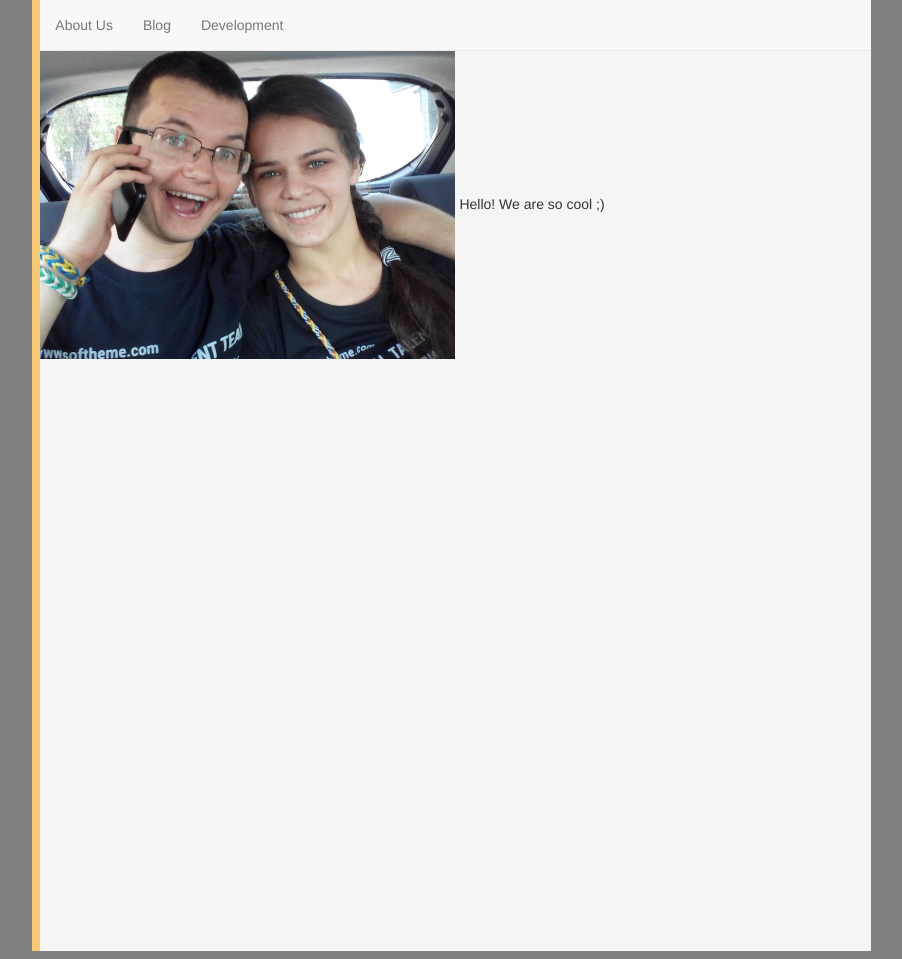
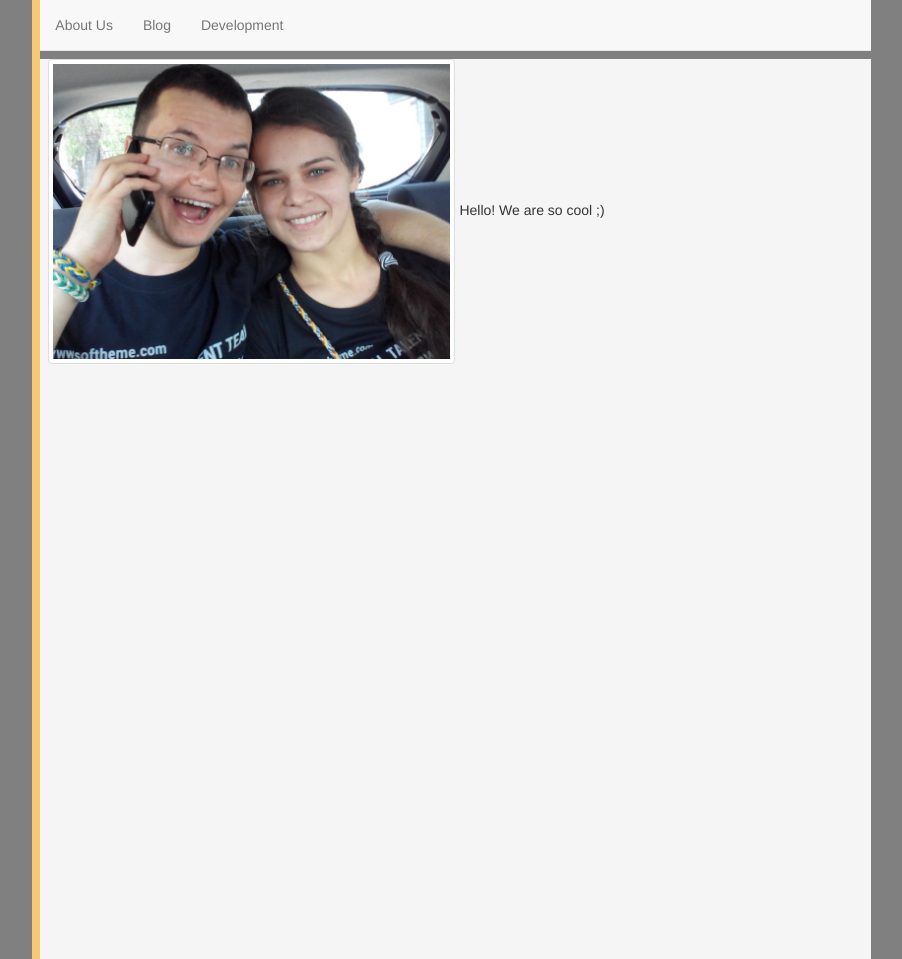
Before and after one commit to CrazyCouple/CrazyCouple.github.io, a Jekyll site: the page built from index.html, in a window 1280 px wide. Shown: the whole page, without its empty margins (181-1083 px from the left). Built offline with Jekyll 4.4.1, drawn with Linux system fonts in a browser that asks for light colours.

Commit message:
About Us page

```diff
--- a/index.html
+++ b/index.html
@@ -1,9 +1,12 @@
 ---
 layout: default
 ---
+
+<div style="margin: 8px">
 <span>
-	 <img src="resources/We.jpg", style="max-width:50%;max-height:50%;overflow: hidden;">
+	 <img class ="img-thumbnail", src="resources/We.jpg", style="max-width:50%;max-height:50%;overflow: hidden;">
 </span>
 <span>
 	 Hello! We are so cool ;)
 </span>
+</div>
```
